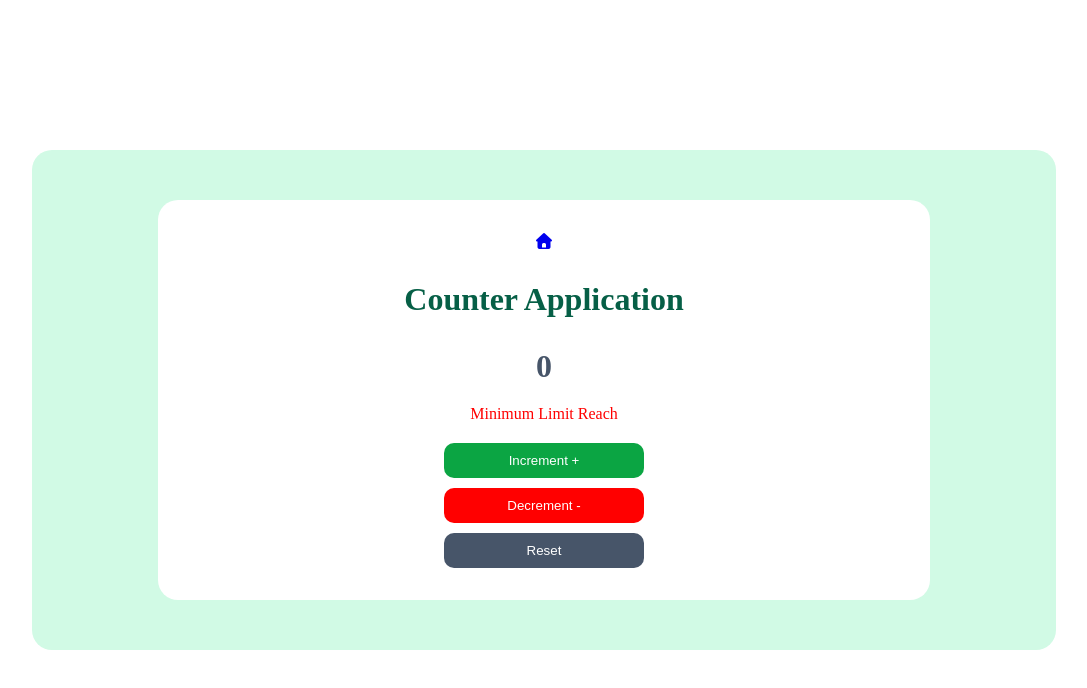
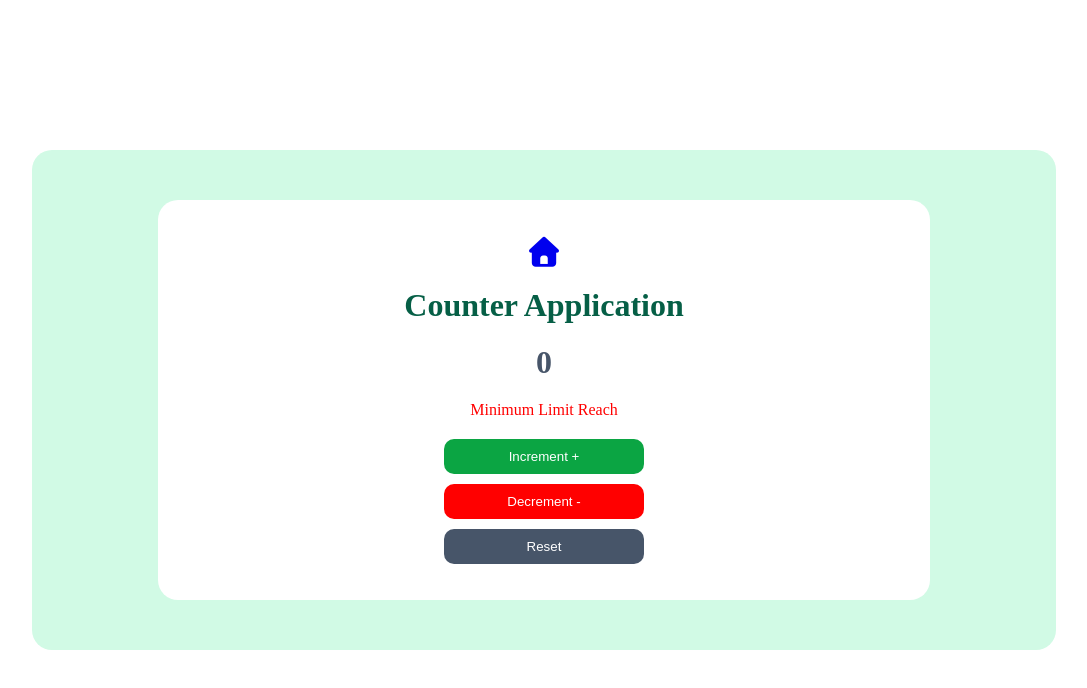
Before and after one commit to akilank-tech/Number-Utility-App, a React (Vite) app: page /counter in a window 1280 px wide. Shown: the top 688 px of the page, without its empty margins (96-1183 px from the left). Built offline with nearby package versions, Linux system fonts and the light colour scheme.

Commit message:
update the file

```diff
--- a/src/components/counter.jsx
+++ b/src/components/counter.jsx
@@ -22,7 +22,7 @@ const Counter = () => {
         <div className="counter">
             <div className="container-counter">
                 <div className="counter-card">
-                     <Link to="/"><i class="fa-solid fa-house"></i></Link>
+                     <Link to="/" className="home-link"><i class="fa-solid fa-house"></i></Link>
                     <h1>Counter Application</h1>
                     <h1 className={num === 0 ? "number zero" : `number ${action}`}>{num}</h1>
                     {
--- a/src/styles/counter.css
+++ b/src/styles/counter.css
@@ -31,11 +31,13 @@
     border-radius: 20px;
     padding: 30px;
     text-align: center;
-
+}
+.home-link i{
+    font-size: 30px;
 }
 .counter-card h1{
     color: #065F46;
-    margin-top: 30px;
+    margin-top: 20px;
 }
 .counter-card p{
     margin-top: 20px;
--- a/src/styles/random.css
+++ b/src/styles/random.css
@@ -29,7 +29,9 @@
     padding: 30px;
     text-align: center;
 }
-
+.home-link i{
+    font-size: 30px;
+}
 .random-card {
     width: 80%;
     height: 300px;
```
